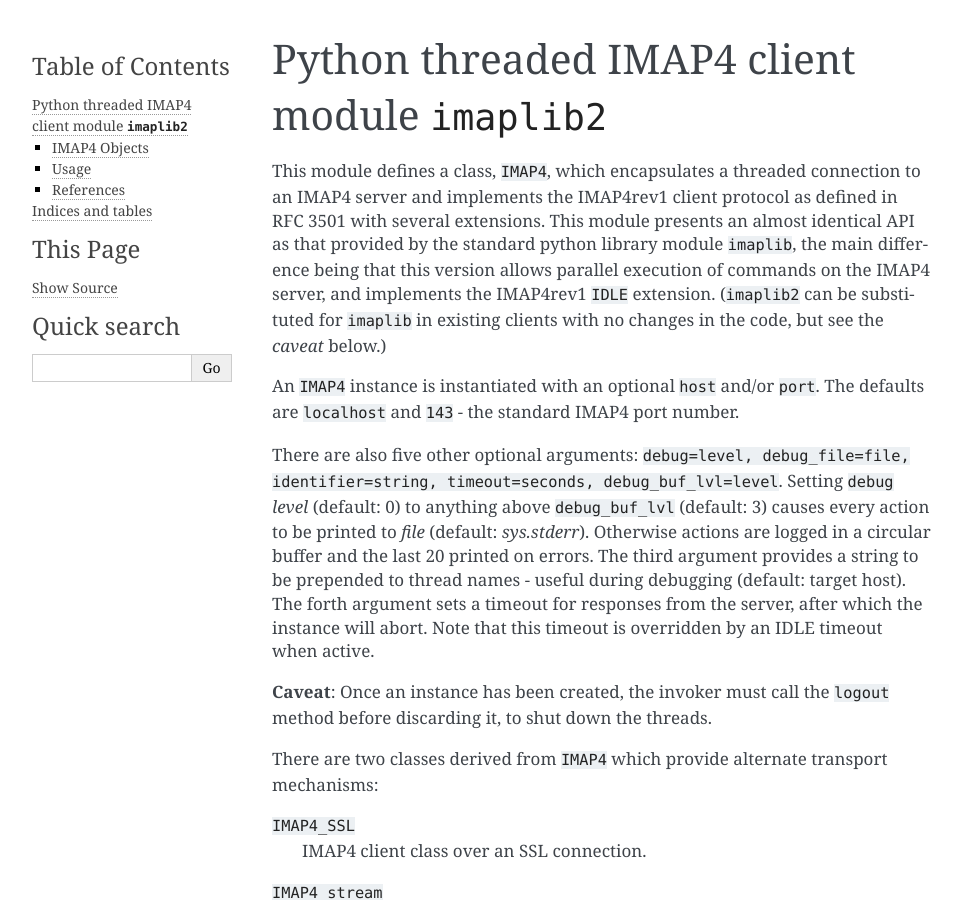
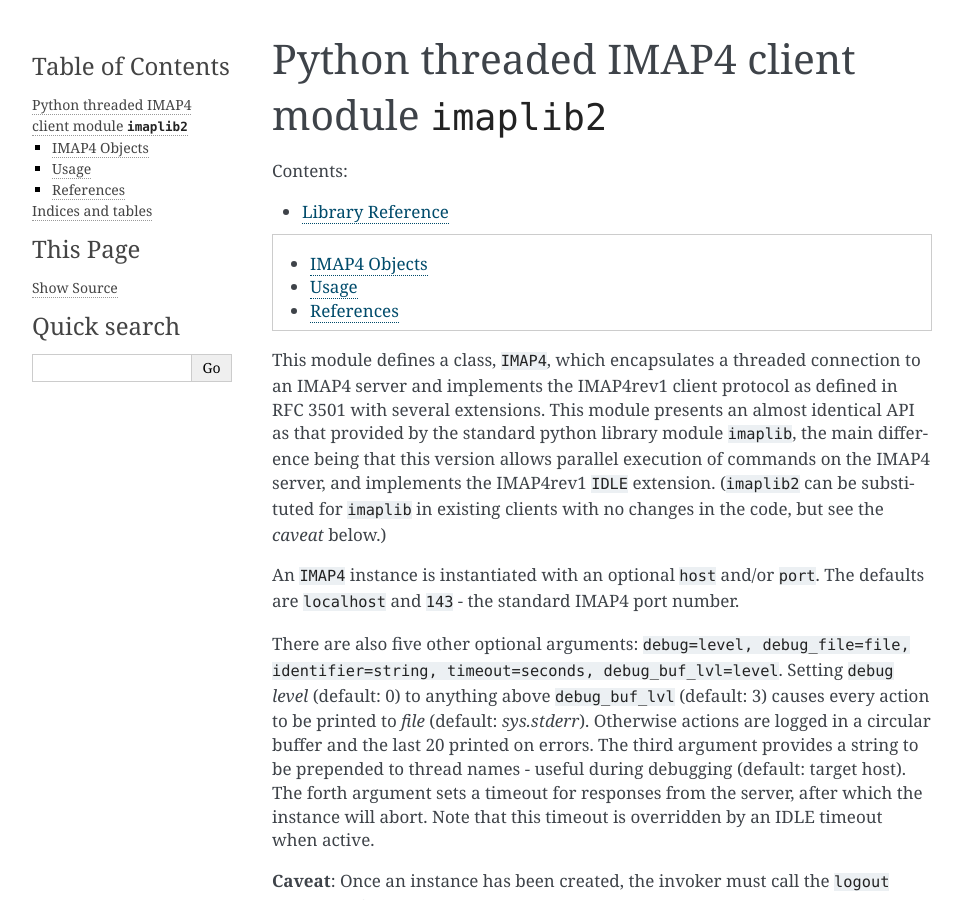
Before and after one commit to jazzband/imaplib2, a Sphinx documentation site: the page built from docs/index.rst, in a window 1280 px wide and 900 px high. Shown: the whole window, without its empty margins (148-1111 px from the left). Built offline with Sphinx 7.4.7, drawn with Linux system fonts in a browser that asks for light colours.

Commit message:
Add a 'reference' documentation section
This file contains documentation generated from the library's pydocs. As
an example, rewrite the docs for `imaplib2.version` into a Sphinx
compatible format and link to it using Sphinx's `autodoc` extension[1].

[1] https://www.sphinx-doc.org/en/master/usage/extensions/autodoc.html

```diff
--- a/docs/conf.py
+++ b/docs/conf.py
@@ -10,9 +10,9 @@
 # add these directories to sys.path here. If the directory is relative to the
 # documentation root, use os.path.abspath to make it absolute, like shown here.
 #
-# import os
-# import sys
-# sys.path.insert(0, os.path.abspath('.'))
+import os
+import sys
+sys.path.insert(0, os.path.abspath('..'))
 
 
 # -- Project information -----------------------------------------------------
@@ -31,6 +31,7 @@
 # extensions coming with Sphinx (named 'sphinx.ext.*') or your custom
 # ones.
 extensions = [
+    'sphinx.ext.autodoc',
 ]
 
 # Add any paths that contain templates here, relative to this directory.
--- a/docs/index.rst
+++ b/docs/index.rst
@@ -4,6 +4,10 @@
 .. toctree::
    :maxdepth: 2
    :caption: Contents:
+
+   reference
+
+.. contents:: :local:
 
 This module defines a class, ``IMAP4``, which encapsulates a threaded
 connection to an IMAP4 server and implements the IMAP4rev1 client
--- /dev/null
+++ b/docs/reference.rst
@@ -0,0 +1,4 @@
+Library Reference
+=================
+
+.. autofunction:: imaplib2.version
```
Also changed, not shown: 1 other file.
